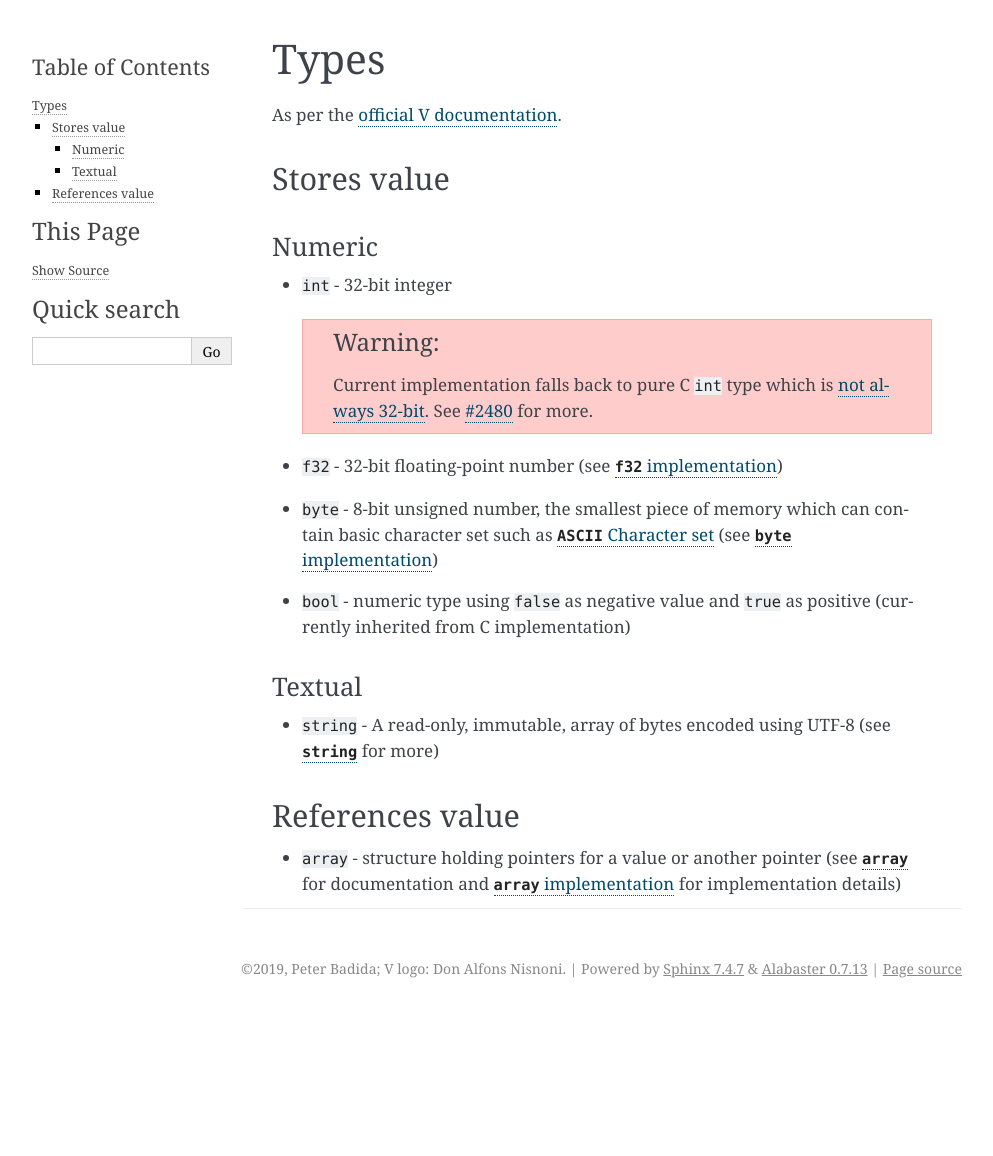
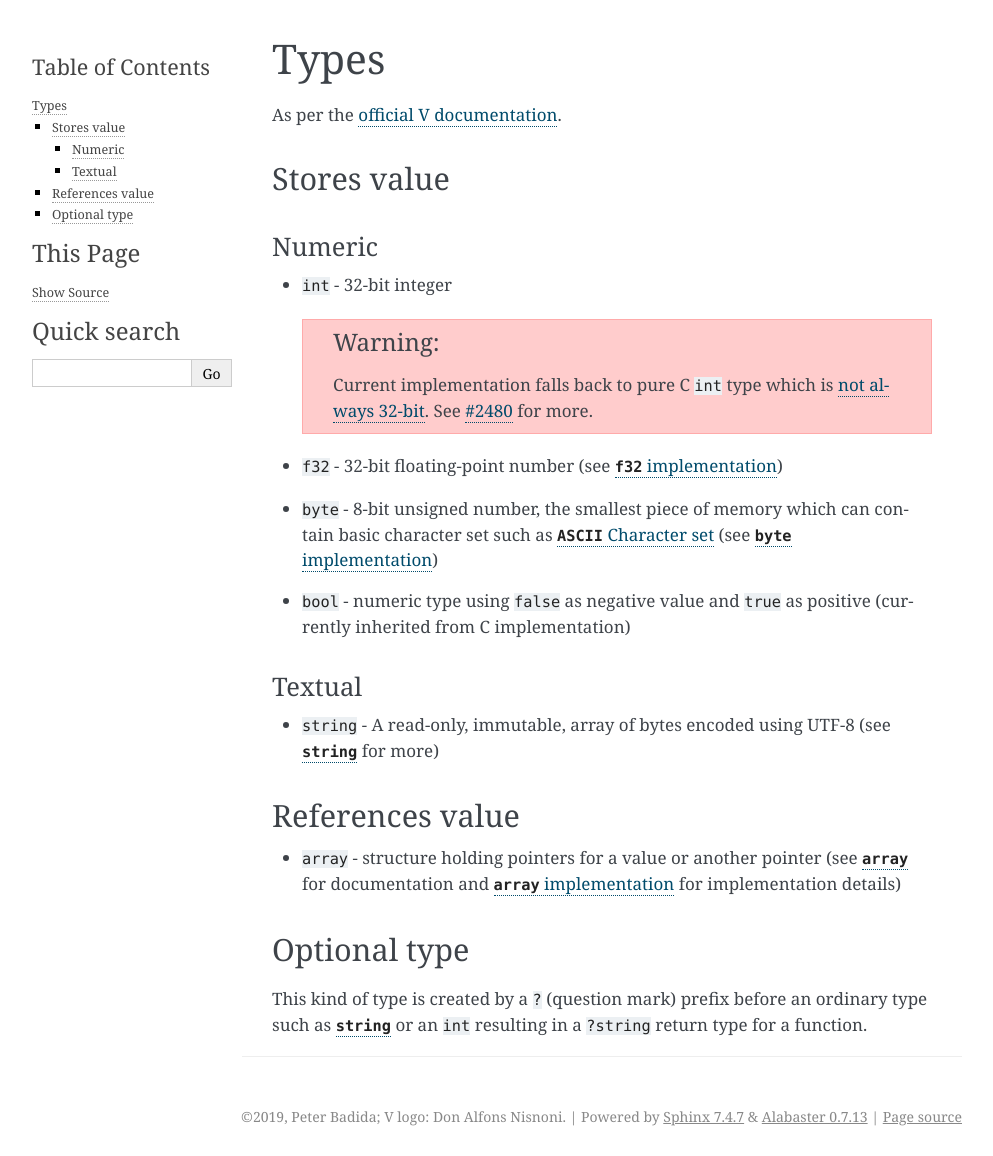
Before and after one commit to KeyWeeUsr/the-book-of-v, a Sphinx documentation site: the page built from source/types.rst, in a window 1280 px wide and 1156 px high. Shown: the whole window, without its empty margins (148-1141 px from the left). Built offline with Sphinx 7.4.7, drawn with Linux system fonts in a browser that asks for light colours.

Commit message:
[ADD] Describe mandatory Option type handling

```diff
--- a/source/chapter-3-word-counter.rst
+++ b/source/chapter-3-word-counter.rst
@@ -65,3 +65,7 @@ is present on the system with |os_file_exists|_.
 
 .. include:: vsource/word-counter-count.v
    :code: v
+
+There is one catch with the |os_read_file|_ function, it returns an
+|option_type|_. This kind of type has to be handled in your code with an ``or``
+block that allows only specific set of :doc:`keywords <keywords>`.
--- a/source/symbols.rst
+++ b/source/symbols.rst
@@ -128,3 +128,5 @@
 
 .. _import_kw: keywords
 .. |import_kw| replace:: ``import`` keyword
+
+.. |option_type| replace:: ``Option``
--- a/source/types.rst
+++ b/source/types.rst
@@ -39,3 +39,12 @@ References value
 
 * ``array`` - structure holding pointers for a value or another pointer (see
   |array_type|_ for documentation and |array_impl|_ for implementation details)
+
+.. _option_type:
+
+Optional type
+-------------
+
+This kind of type is created by a ``?`` (question mark) prefix before an
+ordinary type such as |string_type|_ or an ``int`` resulting in a ``?string``
+return type for a function.
```
